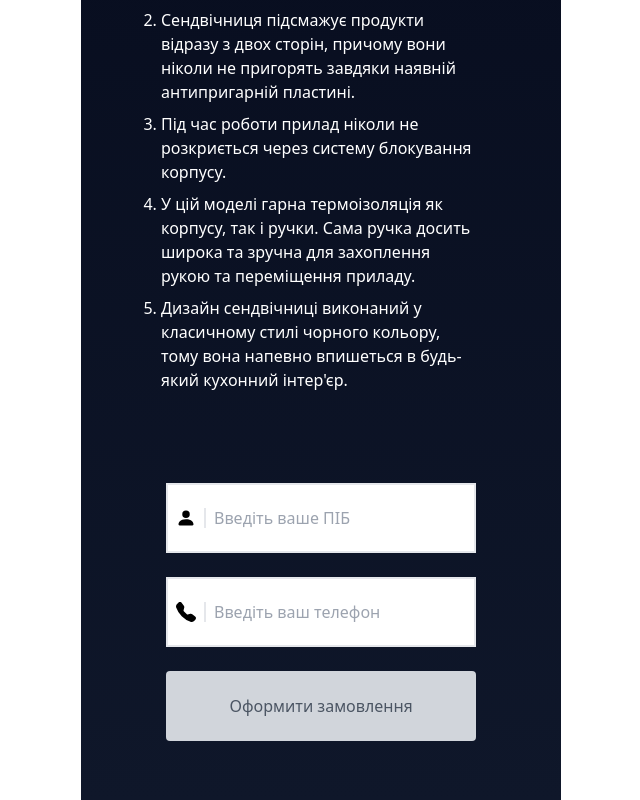
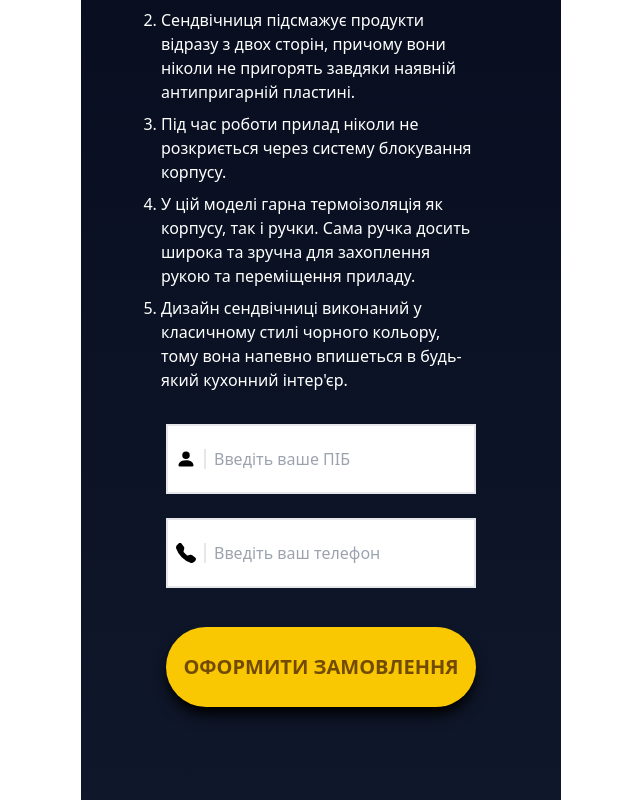
Before and after one commit to petroyurchuk/simple-landing, a React (Create React App) app: page / in a window 1280 px wide. Shown: the part 6267-7067 px from the top of the page, without its empty margins (319-959 px from the left). Built offline with nearby package versions, Linux system fonts and the light colour scheme.

Commit message:
change style for button

```diff
--- a/src/components/FormOrder/index.jsx
+++ b/src/components/FormOrder/index.jsx
@@ -11,8 +11,6 @@ const FormOrder = () => {
   const textFail = "Сталося помилка при відправці даних.Спробуйте пізніше";
   const styles = {
     able: "block m-auto min-w-[310px] max-w-[400px] h-[80px] rounded-[40px] shadow-lg shadow-black font-bold text-[20px] leading-[80px] text-[#724b00] uppercase text-center cursor-pointer bg-[#f9c802] transition-all duration-200 hover:tracking-wider mt-[15px]",
-    disable:
-      "bg-gray-300 text-gray-600 py-2 px-4 rounded cursor-not-allowed opacity-60 disabled:opacity-100 disabled:bg-gray-300 disabled:text-gray-600 w-[310px] h-[70px]",
   };
   const textSuccess =
     "Дякую за замовлення, очікуйте дзвінка від менеджера для уточнення даних";
@@ -103,10 +101,10 @@ const FormOrder = () => {
         </div>
       </div>
       <button
-        className={phoneInput && nameInput ? styles.able : styles.disable}
+        className={styles.able}
         type="submit"
         onClick={() => setIsButtonClicked(true)}
-        disabled={state.submitting || !phoneInput || !nameInput}
+        disabled={state.submitting}
       >
         Оформити замовлення
       </button>
```
